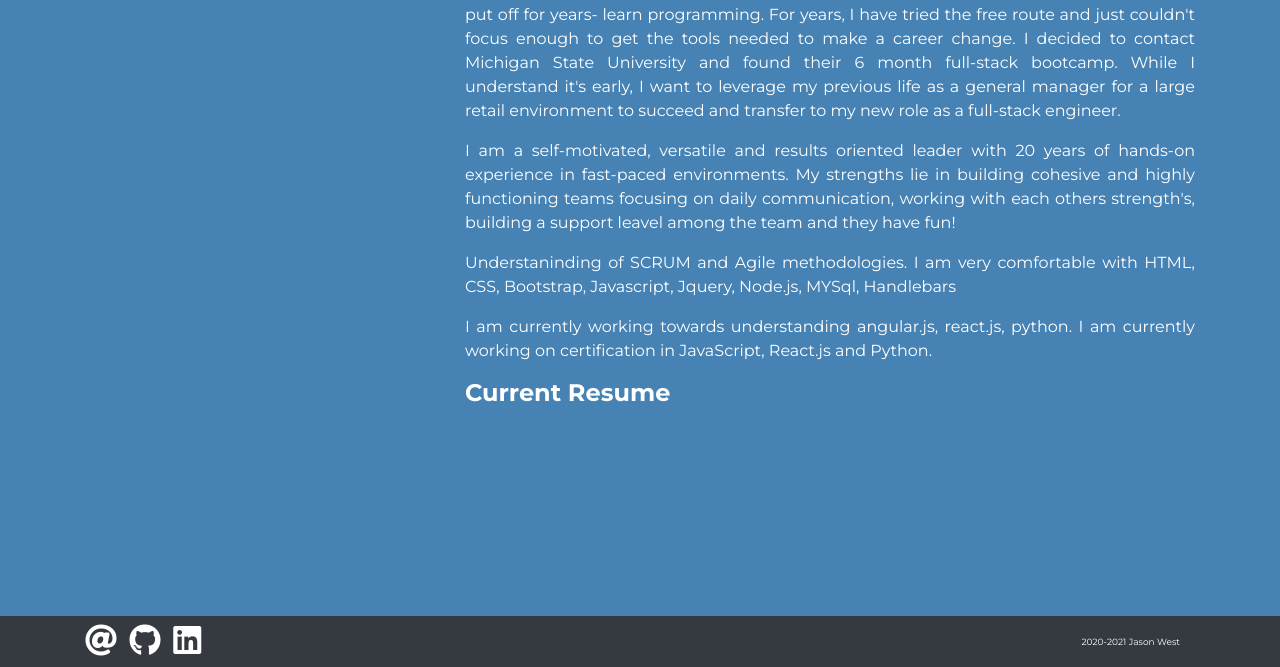
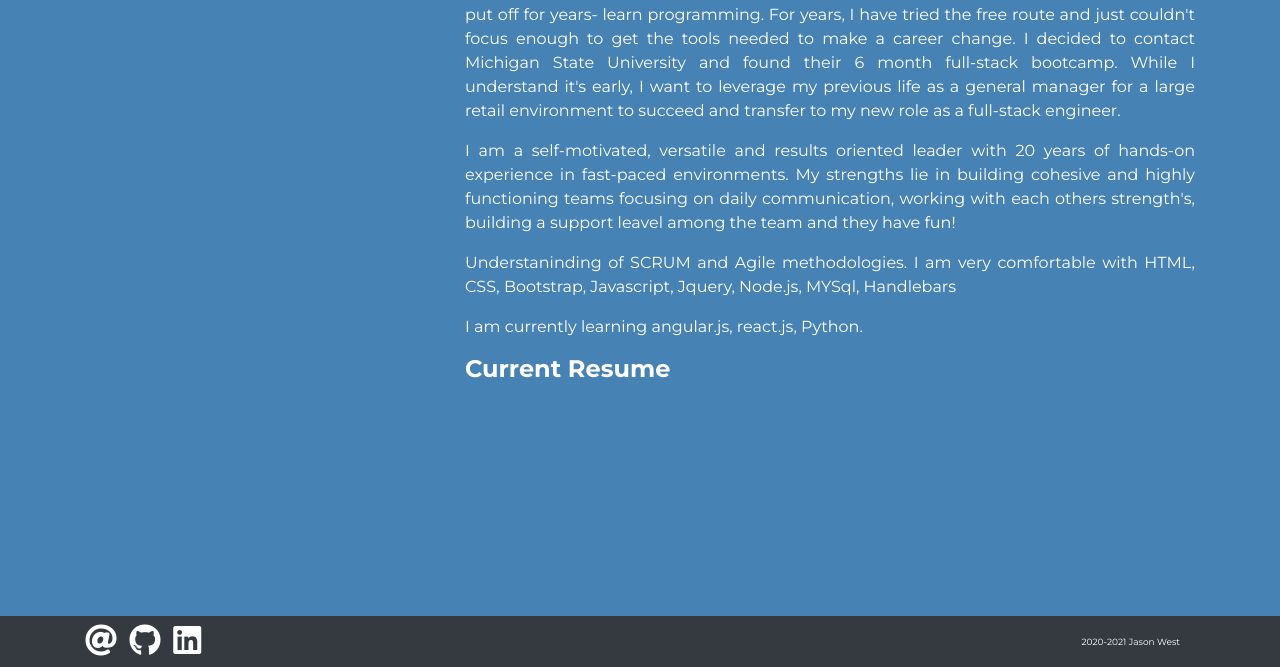
Before and after one commit to jlw429/Portfolio, a plain HTML site: page index.html in a window 1280 px wide. Shown: the part 133-800 px from the top of the page. Drawn offline with nearby package versions, Linux system fonts and the light colour scheme.

Commit message:
proofreading is fundamental

```diff
--- a/index.html
+++ b/index.html
@@ -57,8 +57,7 @@
           fun!</p>
         <p> Understaninding of SCRUM and Agile methodologies. I am very comfortable with HTML, CSS, Bootstrap,
           Javascript, Jquery, Node.js, MYSql, Handlebars</p>
-        <p>I am currently working towards understanding angular.js, react.js, python. I am currently working on
-          certification in JavaScript, React.js and Python.</p>
+        <p>I am currently learning angular.js, react.js, Python.</p>
         <h1><a id="resume-text" href="./assets/Resume_2021_west_jason.pdf" target="_blank"><b>Current Resume</b></h1>
         </a>
 
```
